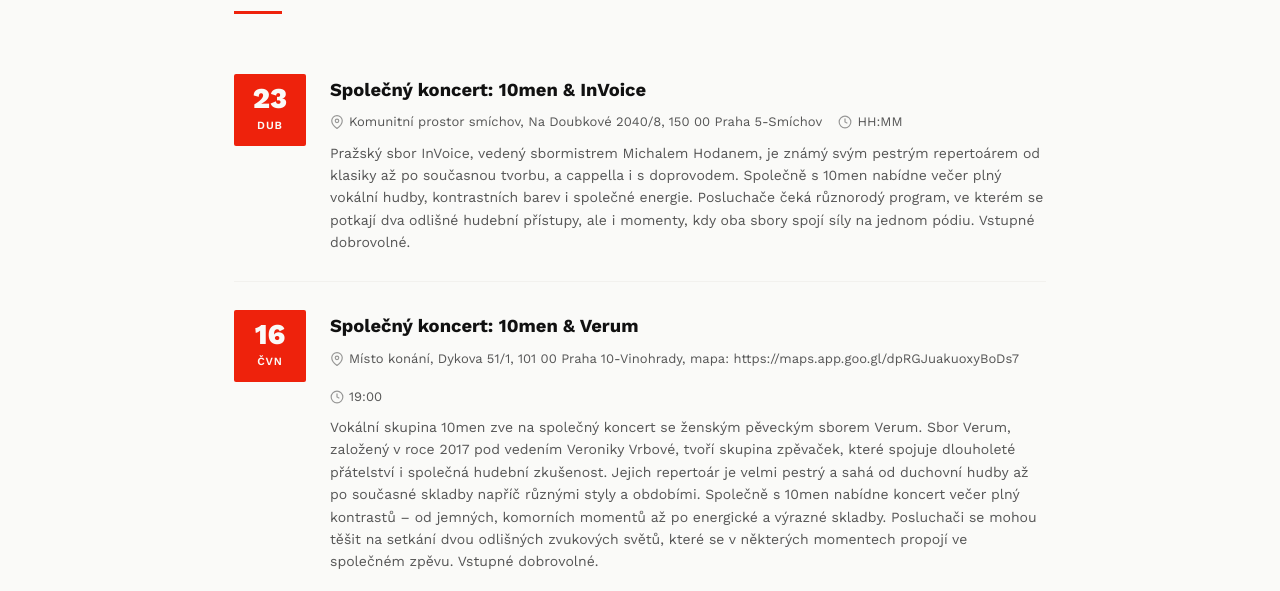
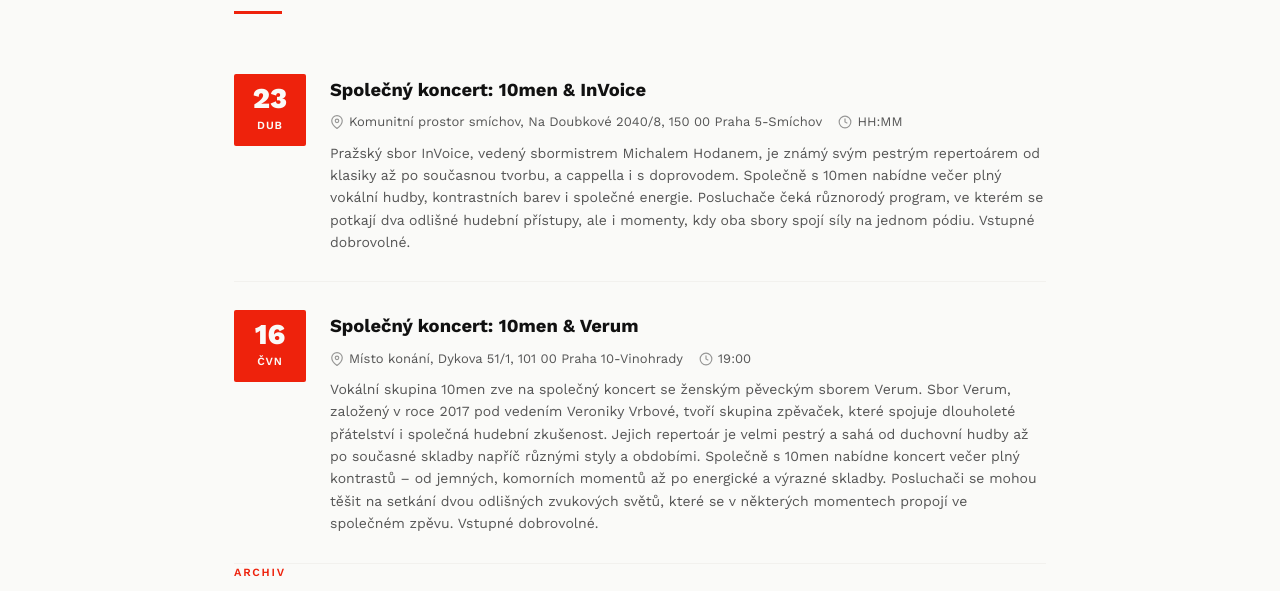
Before and after one commit to sidnexon-bot/10men-web, a plain HTML site: page kalendar.html in a window 1280 px wide. Shown: the part 488-1079 px from the top of the page. Drawn offline with nearby package versions, Linux system fonts and the light colour scheme.

Commit message:
Update kalendar.html

```diff
--- a/kalendar.html
+++ b/kalendar.html
@@ -226,7 +226,7 @@
         <div class="event-meta">
           <span>
             <svg viewBox="0 0 24 24" fill="none" stroke="currentColor" stroke-width="2"><path d="M21 10c0 7-9 13-9 13s-9-6-9-13a9 9 0 0 1 18 0z"/><circle cx="12" cy="10" r="3"/></svg>
-            Místo konání, Dykova 51/1, 101 00 Praha 10-Vinohrady, mapa: https://maps.app.goo.gl/dpRGJuakuoxyBoDs7
+            Místo konání, Dykova 51/1, 101 00 Praha 10-Vinohrady
           </span>
           <span>
             <svg viewBox="0 0 24 24" fill="none" stroke="currentColor" stroke-width="2"><circle cx="12" cy="12" r="10"/><polyline points="12 6 12 12 16 14"/></svg>
```
